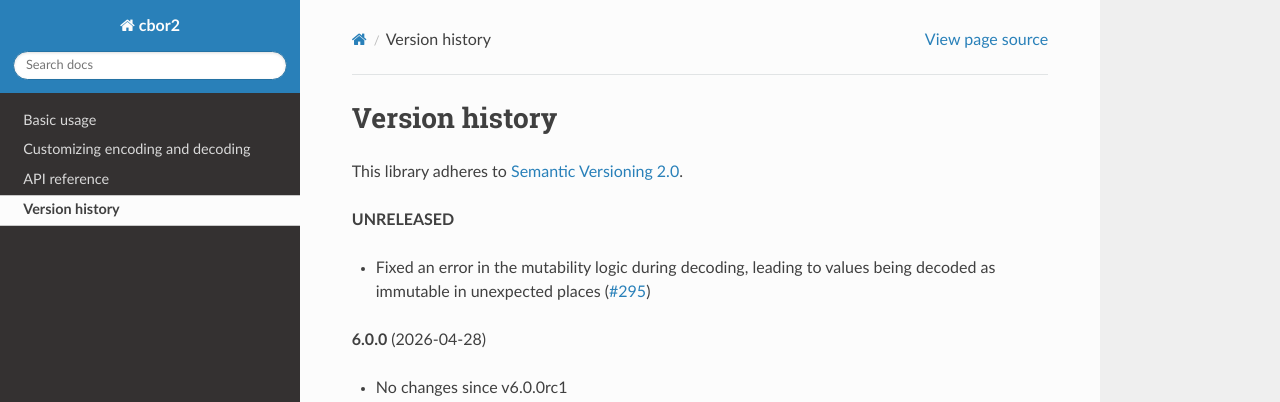
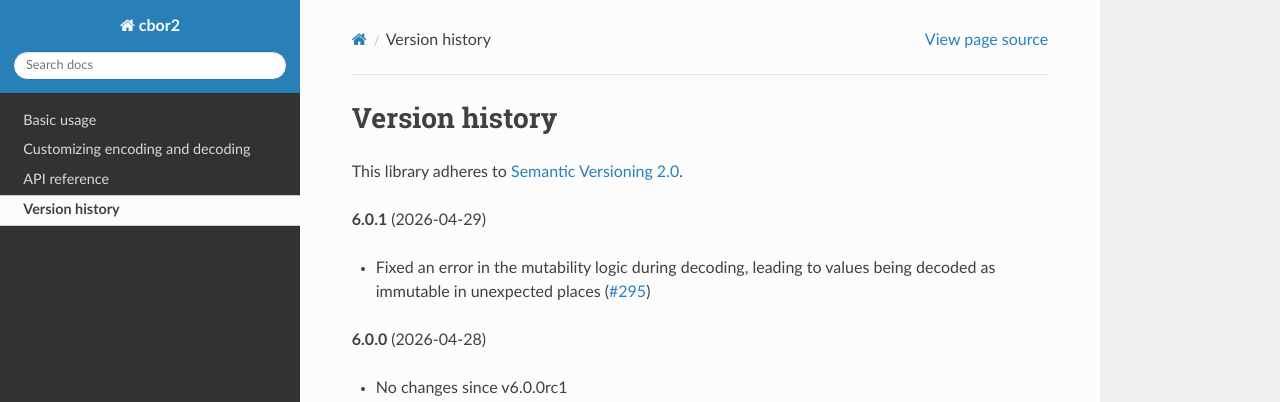
Before and after one commit to agronholm/cbor2, a Sphinx documentation site: the page built from docs/versionhistory.rst, in a window 1280 px wide and 900 px high. Shown: the top 402 px of the window. Built offline with Sphinx 7.4.7 and the Read the Docs theme 3.1.0, drawn with Linux system fonts in a browser that asks for light colours; the version number could not be read and is left out.

Commit message:
Bumped up the version

```diff
--- a/docs/versionhistory.rst
+++ b/docs/versionhistory.rst
@@ -5,7 +5,7 @@ Version history
 
 This library adheres to `Semantic Versioning 2.0 <http://semver.org/>`_.
 
-**UNRELEASED**
+**6.0.1** (2026-04-29)
 
 - Fixed an error in the mutability logic during decoding, leading to values being decoded as
   immutable in unexpected places (`#295 <https://github.com/agronholm/cbor2/issues/295>`_)
```
